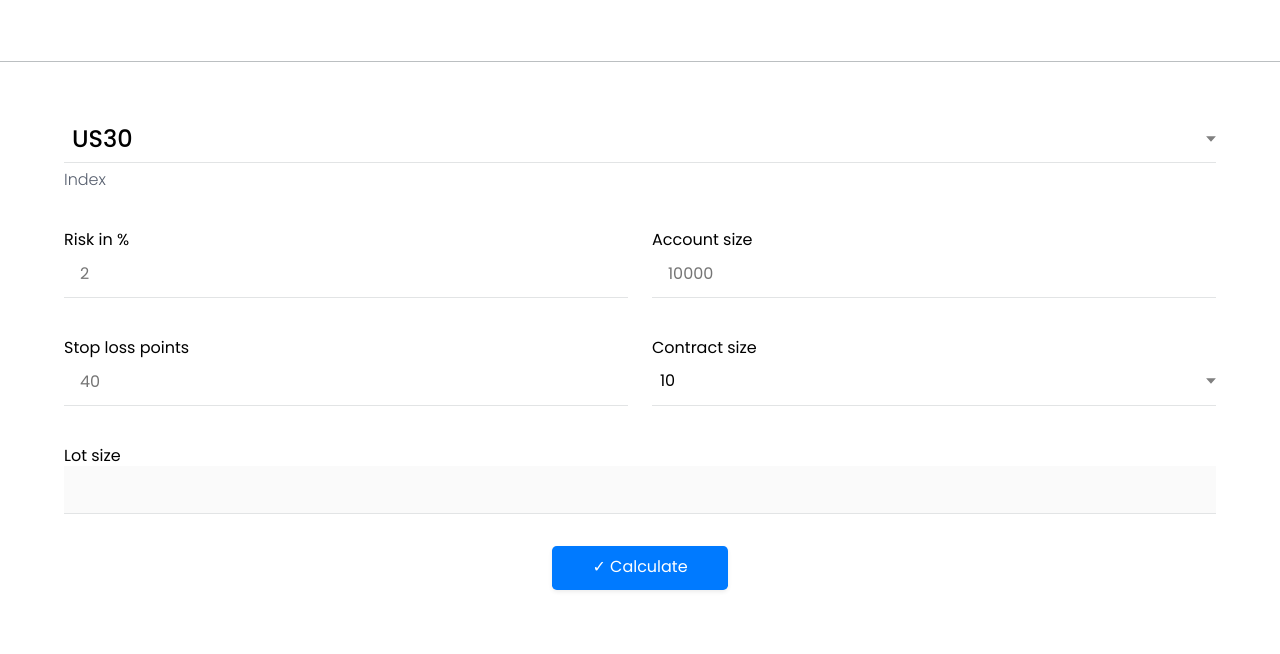
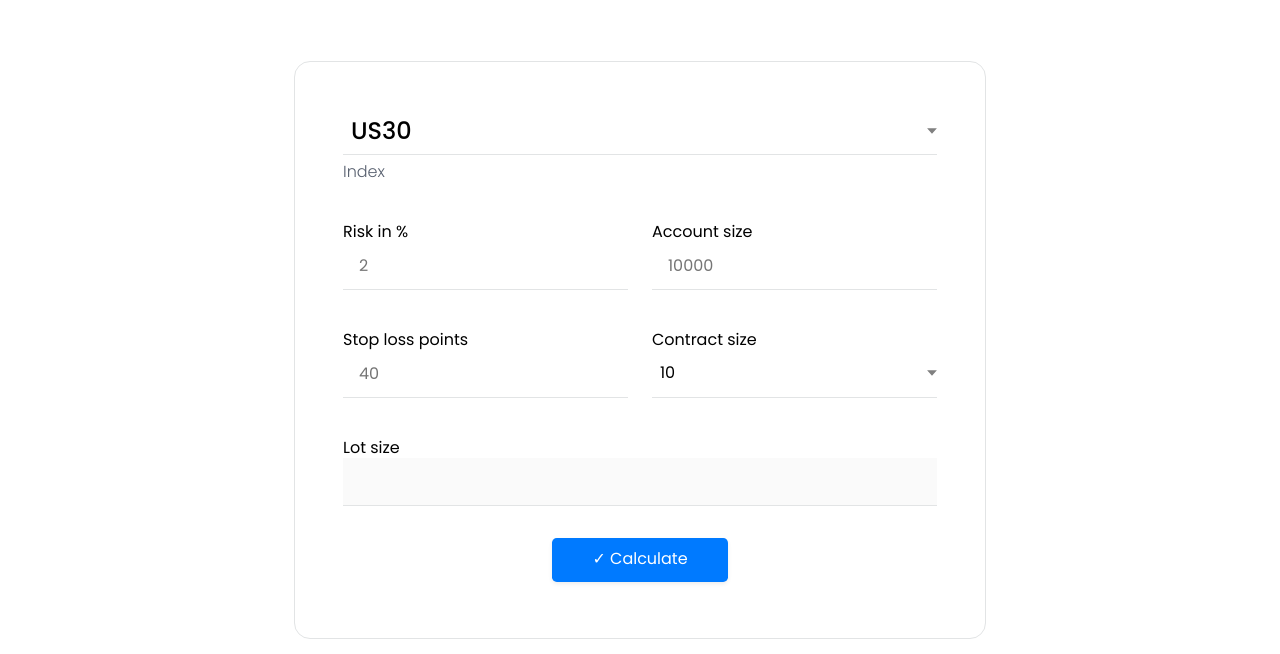
Before and after one commit to jaykasiphat/calculot, a plain HTML site: page index.html in a window 1280 px wide. Shown: the part 175-829 px from the top of the page. Drawn offline with Linux system fonts and the light colour scheme.

Commit message:
Add a breakpoint

```diff
--- a/css/style.css
+++ b/css/style.css
@@ -115,3 +115,25 @@
   font-weight: 500;
   margin-bottom: 0.5rem;
 }
+
+@media screen and (min-width: 768px) {
+  .wrapper {
+    width: 75%;
+  }
+
+  header {
+    border: none;
+  }
+
+  form {
+    border: 1px solid #e2e4e5;
+    border-radius: 1rem;
+    padding: 1.5rem 3rem;
+    max-width: 692px;
+    margin: 0 auto;
+  }
+
+  main {
+    padding: 0;
+  }
+}
```
